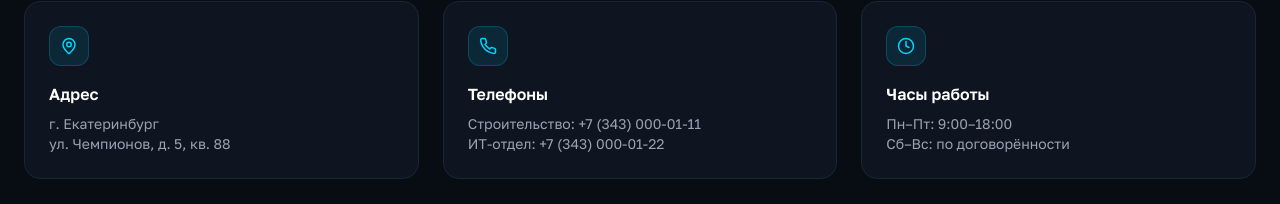
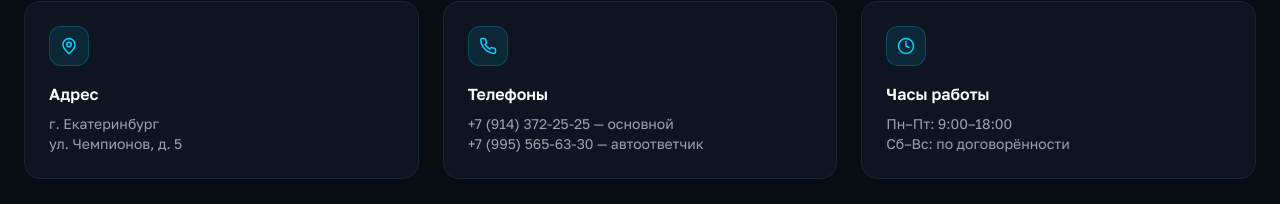
Before and after one commit to pr-poehali-dev/neo-vision-site, a React (Vite) app: page / in a window 1280 px wide. Shown: the part 10436-10640 px from the top of the page. Built offline with nearby package versions, Linux system fonts and the light colour scheme.

Commit message:
feat: remove apartment from address, update contacts

```diff
--- a/src/pages/Index.tsx
+++ b/src/pages/Index.tsx
@@ -911,8 +911,8 @@ function Contacts() {
 
         <div className="grid md:grid-cols-3 gap-6 mb-8">
           {[
-            { icon: "MapPin", title: "Адрес", lines: ["г. Екатеринбург", "ул. Чемпионов, д. 5, кв. 88"] },
-            { icon: "Phone", title: "Телефоны", lines: ["Строительство: +7 (343) 000-01-11", "ИТ-отдел: +7 (343) 000-01-22"] },
+            { icon: "MapPin", title: "Адрес", lines: ["г. Екатеринбург", "ул. Чемпионов, д. 5"] },
+            { icon: "Phone", title: "Телефоны", lines: ["+7 (914) 372-25-25 — основной", "+7 (995) 565-63-30 — автоответчик"] },
             { icon: "Clock", title: "Часы работы", lines: ["Пн–Пт: 9:00–18:00", "Сб–Вс: по договорённости"] },
           ].map((c) => (
             <div key={c.title} className="bg-dark-card rounded-2xl border border-dark-border p-6 card-hover">
```
